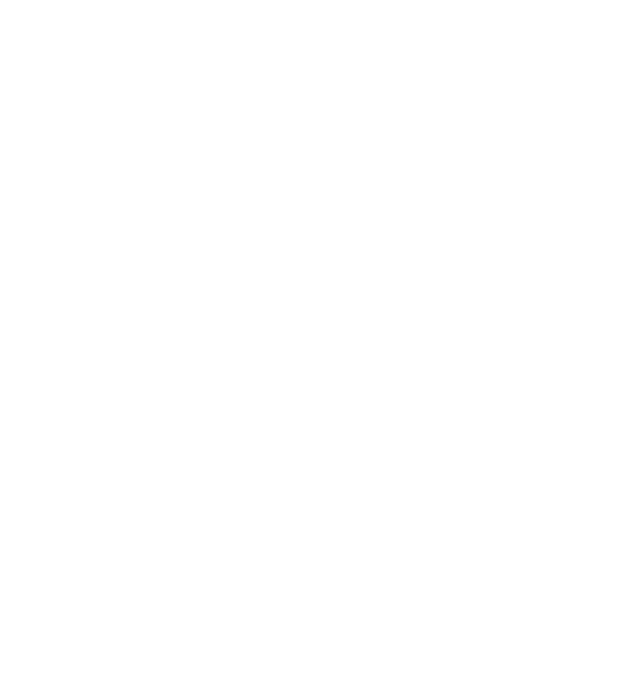
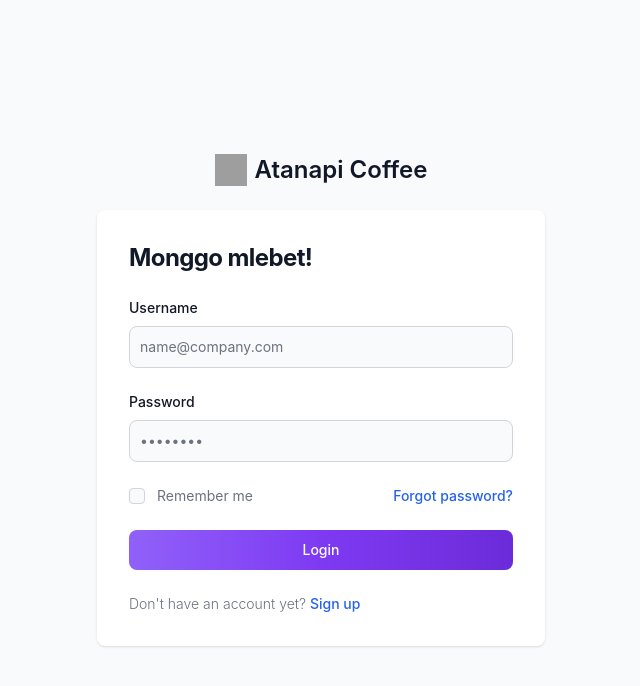
Before and after one commit to Sat-Set-Tech/crm-atanapi-fe, a Nuxt app: page /login in a window 1280 px wide. Before the commit this address had no page. Shown: the top 686 px of the page, without its empty margins (319-959 px from the left). Built offline with nearby package versions, Linux system fonts and the light colour scheme; grey boxes are pictures that could not be loaded.

Commit message:
feat: create login page

```diff
--- /dev/null
+++ b/pages/login/index.vue
@@ -0,0 +1,100 @@
+<template>
+  <div>
+    <section class="bg-gray-50 dark:bg-gray-900">
+      <div
+        class="flex flex-col items-center justify-center px-6 py-8 mx-auto md:h-screen lg:py-0"
+      >
+        <a
+          href="#"
+          class="flex items-center mb-6 text-2xl font-semibold text-gray-900 dark:text-white"
+        >
+          <img
+            class="w-8 h-8 mr-2"
+            src="https://flowbite.s3.amazonaws.com/blocks/marketing-ui/logo.svg"
+            alt="logo"
+          />
+          Atanapi Coffee
+        </a>
+        <div
+          class="w-full bg-white rounded-lg shadow dark:border md:mt-0 sm:max-w-md xl:p-0 dark:bg-gray-800 dark:border-gray-700"
+        >
+          <div class="p-6 space-y-4 md:space-y-6 sm:p-8">
+            <h1
+              class="text-xl font-bold leading-tight tracking-tight text-gray-900 md:text-2xl dark:text-white"
+            >
+              Monggo mlebet!
+            </h1>
+            <form class="space-y-4 md:space-y-6" action="#">
+              <div>
+                <label
+                  for="email"
+                  class="block mb-2 text-sm font-medium text-gray-900 dark:text-white"
+                  >Username</label
+                >
+                <input
+                  id="email"
+                  type="email"
+                  name="email"
+                  class="bg-gray-50 border border-gray-300 text-gray-900 sm:text-sm rounded-lg focus:ring-primary-600 focus:border-primary-600 block w-full p-2.5 dark:bg-gray-700 dark:border-gray-600 dark:placeholder-gray-400 dark:text-white dark:focus:ring-blue-500 dark:focus:border-blue-500"
+                  placeholder="name@company.com"
+                />
+              </div>
+              <div>
+                <label
+                  for="password"
+                  class="block mb-2 text-sm font-medium text-gray-900 dark:text-white"
+                  >Password</label
+                >
+                <input
+                  id="password"
+                  type="password"
+                  name="password"
+                  placeholder="••••••••"
+                  class="bg-gray-50 border border-gray-300 text-gray-900 sm:text-sm rounded-lg focus:ring-primary-600 focus:border-primary-600 block w-full p-2.5 dark:bg-gray-700 dark:border-gray-600 dark:placeholder-gray-400 dark:text-white dark:focus:ring-blue-500 dark:focus:border-blue-500"
+                />
+              </div>
+              <div class="flex items-center justify-between">
+                <div class="flex items-start">
+                  <div class="flex items-center h-5">
+                    <input
+                      id="remember"
+                      aria-describedby="remember"
+                      type="checkbox"
+                      class="w-4 h-4 border border-gray-300 rounded bg-gray-50 focus:ring-3 focus:ring-primary-300 dark:bg-gray-700 dark:border-gray-600 dark:focus:ring-primary-600 dark:ring-offset-gray-800"
+                    />
+                  </div>
+                  <div class="ml-3 text-sm">
+                    <label
+                      for="remember"
+                      class="text-gray-500 dark:text-gray-300"
+                      >Remember me</label
+                    >
+                  </div>
+                </div>
+                <a
+                  href="#"
+                  class="text-sm font-medium text-primary-600 hover:underline dark:text-primary-500"
+                  >Forgot password?</a
+                >
+              </div>
+              <button
+                type="submit"
+                class="w-full text-white bg-gradient-to-r from-purple-500 via-purple-600 to-purple-700 hover:bg-gradient-to-br focus:ring-4 focus:outline-none focus:ring-purple-300 dark:focus:ring-purple-800 font-medium rounded-lg text-sm px-5 py-2.5 text-center mr-2 mb-2"
+              >
+                Login
+              </button>
+              <p class="text-sm font-light text-gray-500 dark:text-gray-400">
+                Don't have an account yet?
+                <a
+                  href="#"
+                  class="font-medium text-primary-600 hover:underline dark:text-primary-500"
+                  >Sign up</a
+                >
+              </p>
+            </form>
+          </div>
+        </div>
+      </div>
+    </section>
+  </div>
+</template>
```
